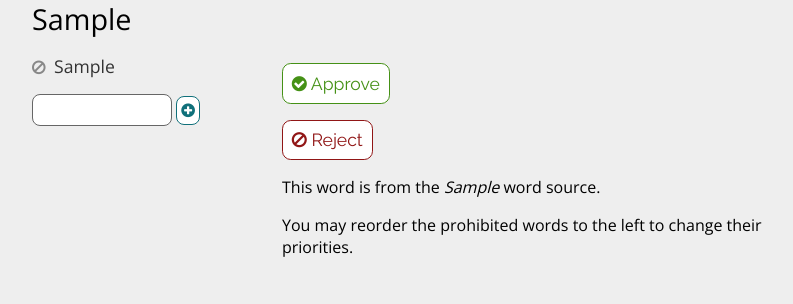
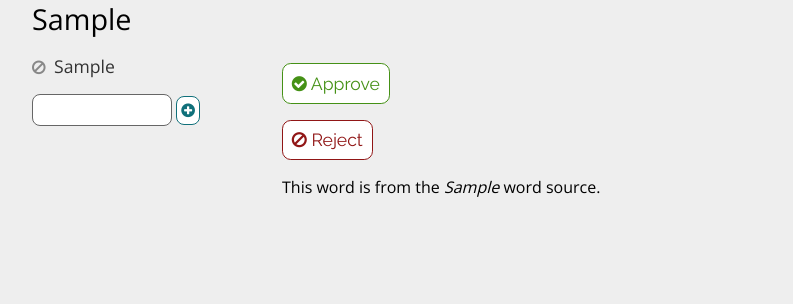
Before and after one commit to jbowens/taboo, a Flask app: template word-manager/app/templates/verify_word.html in a window 1280 px wide. Shown: the part 227-531 px from the top of the page, without its empty margins (224-1017 px from the left). Run offline with Flask 2, Linux system fonts and the light colour scheme; the template is opened without the code that fills it: values that come from a table or form of the project are taken from there, others are empty; tables that the repository leaves empty hold one stand-in row (values such as "Sample post"); some libraries are stand-ins or nearby versions.

Commit message:
no rank reordering for now

```diff
--- a/word-manager/app/templates/verify_word.html
+++ b/word-manager/app/templates/verify_word.html
@@ -18,7 +18,6 @@
     <div class="button-wrapper"><div class="approve-btn"><span class="fa fa-check-circle"></span> Approve</div></div>
     <div class="button-wrapper"><div class="reject-btn"><span class="fa fa-ban"></span> Reject</div></div>
     <p>This word is from the <em>{{ word.source }}</em> word source.</p>
-    <p>You may reorder the prohibited words to the left to change their priorities.</p>
   </div>
   <div class="clear"></div>
 </div>
```
